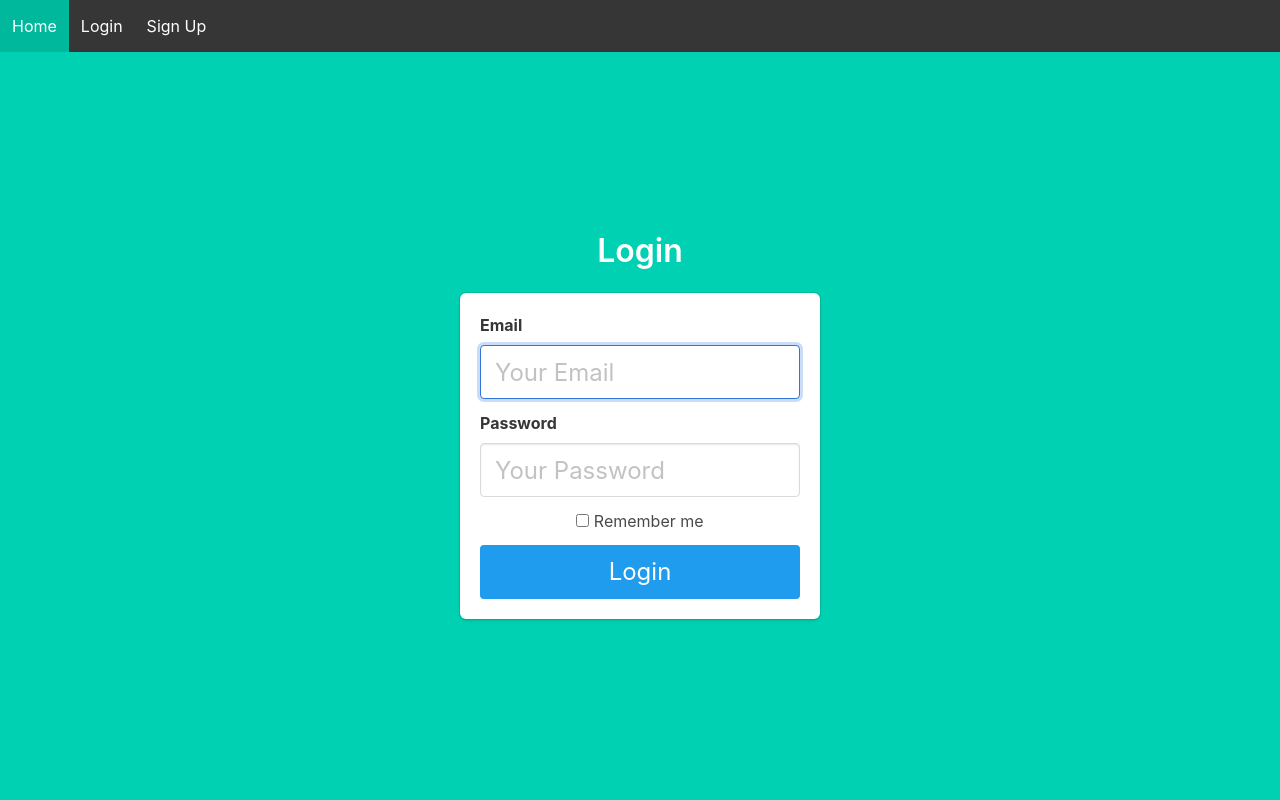
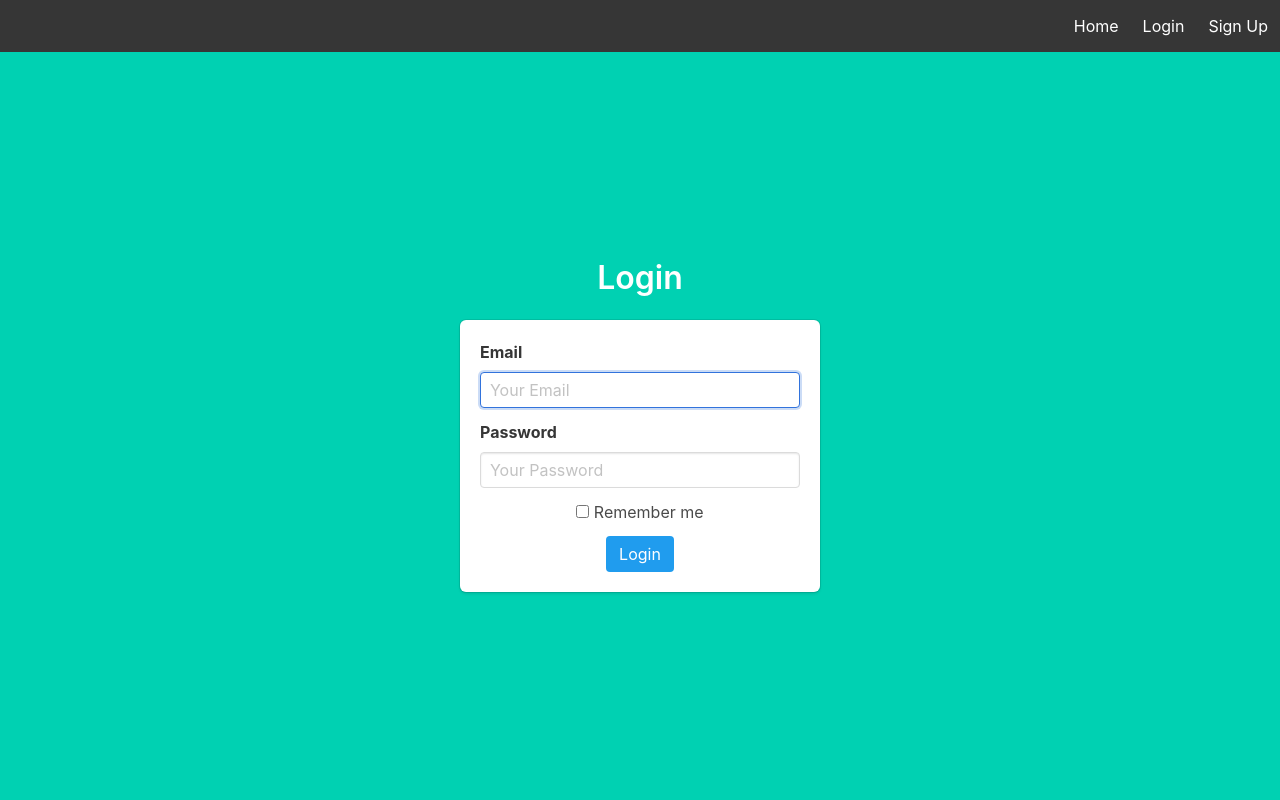
Before and after one commit to vin-lz/cs6083-principles-of-database-systems-final-project, a Flask app: template templates/login.html in a window 1280 px wide. Run offline with Flask 2, Linux system fonts and the light colour scheme; the template is opened without the code that fills it, so the values that code supplies are empty; some libraries are stand-ins or nearby versions.

```diff
--- a/auth.py
+++ b/auth.py
@@ -37,7 +37,7 @@ def login_post():
 
     # if the above check passes, then we know the user has the right credentials
     login_user(user, remember=remember)
-    return redirect(url_for('auth.account'))
+    return redirect(url_for('main.index'))
 
 
 @auth.route('/signup')
--- a/templates/account.html
+++ b/templates/account.html
@@ -52,7 +52,7 @@
                 </div>
             </div>
 
-            <button class="button is-block is-info is-fullwidth">Save</button>
+            <button class="button is-info">Save</button>
         </form>
     </div>
 </div>
--- a/templates/base.html
+++ b/templates/base.html
@@ -21,9 +21,15 @@
                         <span aria-hidden="true"></span>
                     </a>
                 </div>
-
+                {% if current_user.is_authenticated %}
+                <div class="navbar-start">
+                    <p class="navbar-item">
+                        Welcome back, {{ current_user.fname }} {{ current_user.lname }}!
+                    </p>
+                </div>
+                {% endif %}
                 <div id="navbarMenuHeroA" class="navbar-menu ">
-                    <div class="navbar-start">
+                    <div class="navbar-end">
                         <a href="{{ url_for('main.index') }}" class="navbar-item">
                             Home
                         </a>
@@ -65,6 +71,7 @@
                         {% endif %}
                         </a>
                     </div>
+
                 </div>
             </nav>
         </div>
--- a/templates/login.html
+++ b/templates/login.html
@@ -15,14 +15,14 @@
             <div class="field">
                 <label class="label has-text-left">Email</label>
                 <div class="control">
-                    <input class="input is-large" type="email" name="email" placeholder="Your Email" autofocus="">
+                    <input class="input" type="email" name="email" placeholder="Your Email" autofocus="">
                 </div>
             </div>
 
             <div class="field">
                 <label class="label has-text-left">Password</label>
                 <div class="control">
-                    <input class="input is-large" type="password" name="password" placeholder="Your Password">
+                    <input class="input" type="password" name="password" placeholder="Your Password">
                 </div>
             </div>
             <div class="field">
@@ -31,7 +31,7 @@
                     Remember me
                 </label>
             </div>
-            <button class="button is-block is-info is-large is-fullwidth">Login</button>
+            <button class="button is-info">Login</button>
         </form>
     </div>
 </div>
--- a/templates/neighbors.html
+++ b/templates/neighbors.html
@@ -32,6 +32,7 @@
             {% endfor %}
         </ul>
         {% endif %}
+        <a class="button is-info">Follow a Neighbor</a>
     </div>
 </div>
 {% endblock %}
--- a/templates/signup.html
+++ b/templates/signup.html
@@ -68,7 +68,7 @@
                 </div>
             </div>
 
-            <button class="button is-block is-info is-fullwidth">Sign Up</button>
+            <button class="button is-info">Sign Up</button>
         </form>
     </div>
 </div>
```
Also changed, not shown: follow.py (+11 -2 lines), templates/friends.html (+14 -7 lines).
